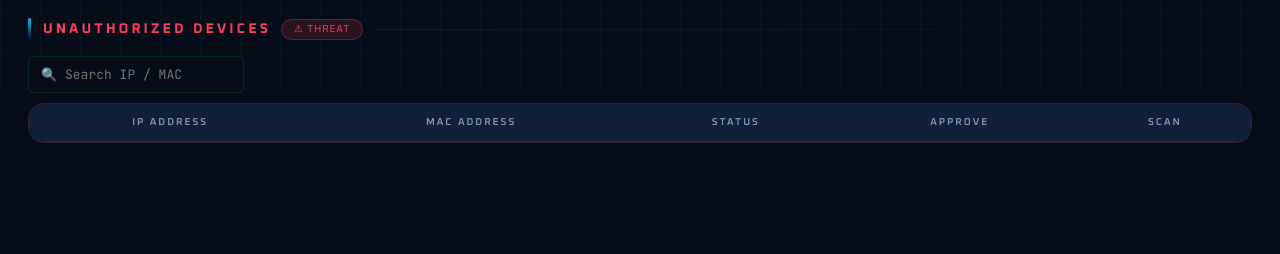
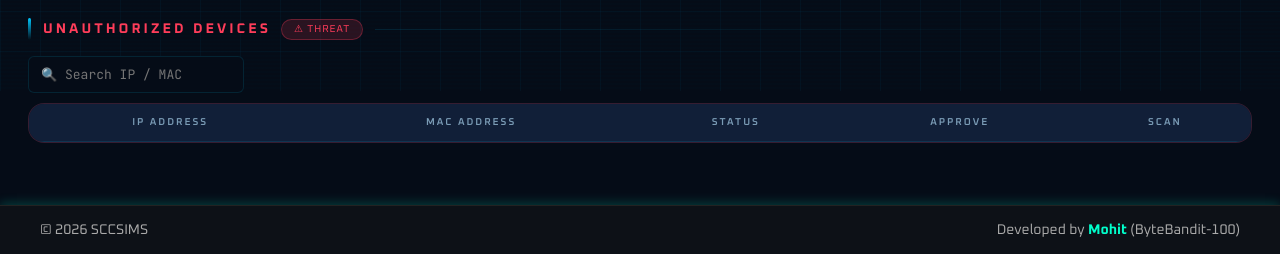
Before and after one commit to ByteBandit-100/SCCSIMS, a Flask app: page / in a window 1280 px wide. Shown: the part 709-963 px from the top of the page. Before the commit the page ends 852 px from the top, so only its background shows below. Run offline with Flask 3, Linux system fonts and the light colour scheme; the visitor is signed in with stand-in values (Sample User, id 1); data that the repository does not hold is empty; parts of the project's set-up code (start-up, migrations or seed data) failed here and were passed over.

Commit message:
add footer

```diff
--- a/server/templates/dashboard.html
+++ b/server/templates/dashboard.html
@@ -1007,10 +1007,49 @@
         color: var(--cyan);
         margin: 1px;
       }
+      /* Make full height layout */
+body {
+    min-height: 100vh;
+    display: flex;
+    flex-direction: column;
+}
+
+/* Main content grows */
+.main-content {
+    flex: 1;
+}
+
+/* Footer styling */
+.app-footer {
+    background: #0d1117;
+    color: #aaa;
+    padding: 15px 20px;
+    border-top: 1px solid #222;
+    margin-top: 30px;
+}
+
+/* Footer content layout */
+.footer-content {
+    display: flex;
+    justify-content: space-between;
+    align-items: center;
+    max-width: 1200px;
+    margin: auto;
+    font-size: 14px;
+}
+
+/* Highlight name */
+.footer-content strong {
+    color: #00ffcc;
+}
+      .app-footer {
+    box-shadow: 0 -2px 10px rgba(0,255,204,0.2);
+}
     </style>
   </head>
 
   <body class="fade-in">
+  <div class="main-content">
     <div class="page-wrapper">
       <header class="top-bar">
         <div class="brand">
@@ -1250,7 +1289,7 @@
         </table>
       </div>
     </div>
-
+</div>
     <!-- Trusted Modal -->
     <div id="trustedModal" class="modal">
       <div class="modal-content">
@@ -1543,7 +1582,12 @@
     </div>
 
     <div id="rogueAlert"></div>
-
+  <footer class="app-footer">
+    <div class="footer-content">
+        <span>© 2026 SCCSIMS</span>
+        <span>Developed by <strong>Mohit</strong> (ByteBandit-100)</span>
+    </div>
+</footer>
     <script src="https://cdn.jsdelivr.net/npm/chart.js"></script>
     <script>
       /* ── Clock ── */
```
Also changed, not shown: server/templates/github.png (added).
